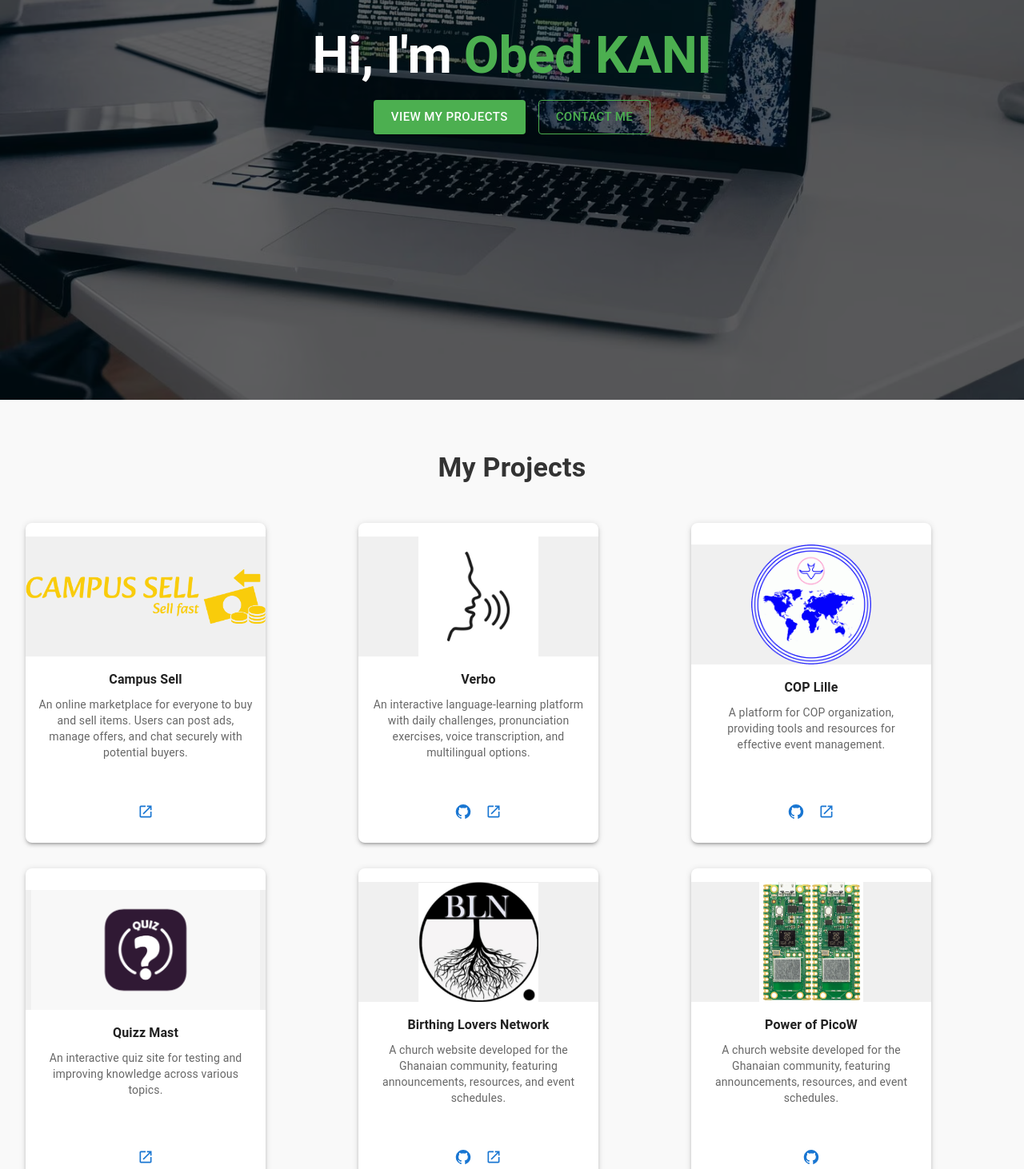
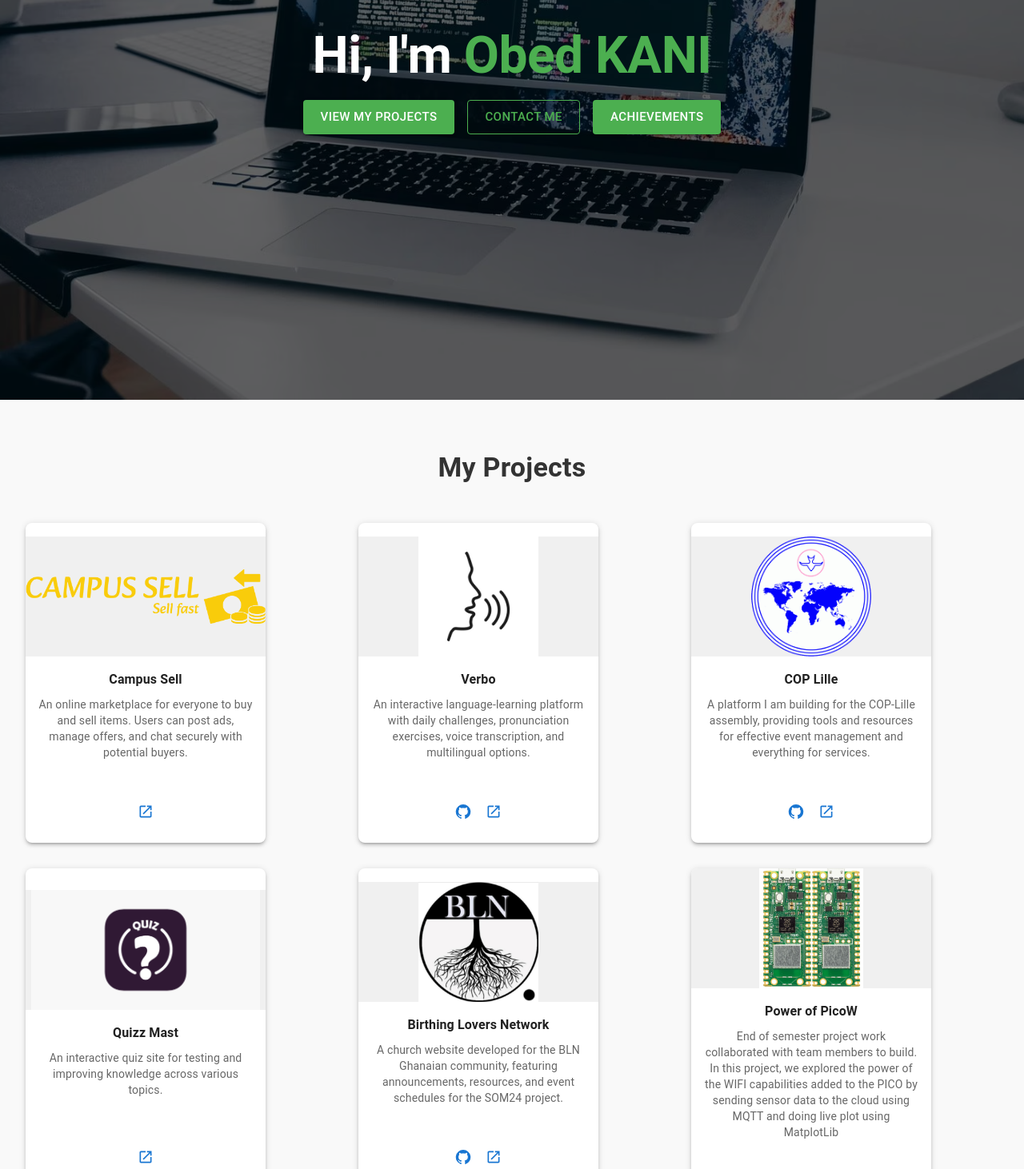
Before and after one commit to kaniobed28/my_portifolio, a React (Create React App) app: page / in a window 1280 px wide. Shown: the part 300-1762 px from the top of the page at 80% size. Built offline with nearby package versions, Linux system fonts and the light colour scheme.

Commit message:
small animation added

```diff
--- a/package.json
+++ b/package.json
@@ -13,6 +13,7 @@
     "framer-motion": "^11.11.17",
     "react": "^18.3.1",
     "react-dom": "^18.3.1",
+    "react-intersection-observer": "^9.13.1",
     "react-scripts": "5.0.1",
     "web-vitals": "^2.1.4"
   },
--- a/src/AchievementAndCert/views/AchievementAndCert.jsx
+++ b/src/AchievementAndCert/views/AchievementAndCert.jsx
@@ -12,6 +12,7 @@ import {
   DialogContent,
   DialogActions,
 } from '@mui/material';
+import { motion } from 'framer-motion';
 import PropTypes from 'prop-types';
 
 // AchievementCard Component for individual achievement/certificate
@@ -23,6 +24,12 @@ const AchievementCard = ({ title, description, year, image }) => {
 
   return (
     <>
+      <motion.div
+        initial={{ opacity: 0, y: 50 }}
+        whileInView={{ opacity: 1, y: 0 }}
+        viewport={{ once: false }}
+        transition={{ duration: 0.6 }}
+      >
         <Card
           sx={{
             borderRadius: 2,
@@ -102,6 +109,7 @@ const AchievementCard = ({ title, description, year, image }) => {
             </Button>
           </Box>
         </Card>
+      </motion.div>
 
       {/* Full-Screen Dialog */}
       <Dialog fullScreen open={open} onClose={handleClose}>
--- a/src/App.js
+++ b/src/App.js
@@ -8,6 +8,7 @@ import AchievementsAndCertificates from './AchievementAndCert/views/AchievementA
 function App() {
   const myWorksRef = useRef(null);
   const contactMeRef = useRef(null);
+  const achievementsRef = useRef(null);
 
   const scrollToSection = (ref) => {
     ref.current?.scrollIntoView({ behavior: 'smooth' });
@@ -18,11 +19,14 @@ function App() {
       <HomeBanner
         onMyWorksClick={() => scrollToSection(myWorksRef)}
         onContactMeClick={() => scrollToSection(contactMeRef)}
+        onAchievementsClick={() => scrollToSection(achievementsRef)}
       />
       <div ref={myWorksRef}>
         <MyWorks />
       </div>
-      <AchievementsAndCertificates></AchievementsAndCertificates>
+      <div ref={achievementsRef}>
+        <AchievementsAndCertificates />
+      </div>
       <div ref={contactMeRef}>
         <ContactMe />
       </div>
--- a/src/HomeBanner/views/HomeBanner.jsx
+++ b/src/HomeBanner/views/HomeBanner.jsx
@@ -1,8 +1,12 @@
 import React from 'react';
 import { Box, Typography, Button, Container, Stack } from '@mui/material';
 import { motion } from 'framer-motion';
+import { useInView } from 'react-intersection-observer';
 
-const HomeBanner = ({ onMyWorksClick, onContactMeClick }) => {
+const HomeBanner = ({ onMyWorksClick, onContactMeClick, onAchievementsClick }) => {
+  const { ref: titleRef, inView: titleInView } = useInView({ triggerOnce: false });
+  const { ref: buttonsRef, inView: buttonsInView } = useInView({ triggerOnce: false });
+
   return (
     <Box
       sx={{
@@ -41,19 +45,30 @@ const HomeBanner = ({ onMyWorksClick, onContactMeClick }) => {
       >
         {/* Title Animation */}
         <motion.div
+          ref={titleRef}
           initial={{ opacity: 0, y: -50 }}
-          animate={{ opacity: 1, y: 0 }}
+          animate={titleInView ? { opacity: 1, y: 0 } : { opacity: 0, y: -50 }}
           transition={{ duration: 1 }}
         >
           <Typography
             variant="h2"
-            sx={{ fontWeight: 'bold', mb: 2, fontSize: { xs: '2.5rem', md: '4rem' } }}
+            sx={{
+              fontWeight: 'bold',
+              mb: 2,
+              fontSize: { xs: '2.5rem', md: '4rem' },
+            }}
           >
             Hi, I'm <span style={{ color: '#4caf50' }}>Obed KANI</span>
           </Typography>
         </motion.div>
 
-        {/* Call-to-Action Buttons */}
+        {/* Call-to-Action Buttons Animation */}
+        <motion.div
+          ref={buttonsRef}
+          initial={{ opacity: 0, y: 50 }}
+          animate={buttonsInView ? { opacity: 1, y: 0 } : { opacity: 0, y: 50 }}
+          transition={{ duration: 1, delay: 0.5 }}
+        >
           <Stack
             direction={{ xs: 'column', sm: 'row' }}
             spacing={2}
@@ -62,7 +77,10 @@ const HomeBanner = ({ onMyWorksClick, onContactMeClick }) => {
             <Button
               variant="contained"
               size="large"
-            sx={{ backgroundColor: '#4caf50', ':hover': { backgroundColor: '#388e3c' } }}
+              sx={{
+                backgroundColor: '#4caf50',
+                ':hover': { backgroundColor: '#388e3c' },
+              }}
               onClick={onMyWorksClick}
             >
               View My Projects
@@ -79,7 +97,19 @@ const HomeBanner = ({ onMyWorksClick, onContactMeClick }) => {
             >
               Contact Me
             </Button>
+            <Button
+              variant="contained"
+              size="large"
+              sx={{
+                backgroundColor: '#4caf50',
+                ':hover': { backgroundColor: '#388e3c' },
+              }}
+              onClick={onAchievementsClick}
+            >
+              Achievements
+            </Button>
           </Stack>
+        </motion.div>
       </Container>
     </Box>
   );
--- a/src/Projects/views/Projects.jsx
+++ b/src/Projects/views/Projects.jsx
@@ -1,5 +1,6 @@
 import React from 'react';
 import { Box, Typography, Grid } from '@mui/material';
+import { motion } from 'framer-motion';
 import ProjectCard from './ProjectCard';
 
 const projects = [
@@ -12,13 +13,13 @@ const projects = [
   {
     title: 'Verbo',
     description: 'An interactive language-learning platform with daily challenges, pronunciation exercises, voice transcription, and multilingual options.',
-      image: 'images/verbo.jpg', // Replace with the actual image link
+    image: 'images/verbo.jpg',
     githubLink: 'https://github.com/kaniobed28/verbo/',
     liveLink: 'https://kaniobed28.github.io/',
   },
   {
     title: 'COP Lille',
-        description: 'A platform for COP organization, providing tools and resources for effective event management.',
+    description: 'A platform I am building for the COP-Lille assembly, providing tools and resources for effective event management and everything for services.',
     image: 'images/logo-cop (1).gif',
     githubLink: 'https://github.com/kaniobed28/cop-lille',
     liveLink: 'https://cop-lille.netlify.app/',
@@ -26,32 +27,29 @@ const projects = [
   {
     title: 'Quizz Mast',
     description: 'An interactive quiz site for testing and improving knowledge across various topics.',
-        image: 'images/quiz.png', // Replace with the actual image link
+    image: 'images/quiz.png',
     liveLink: 'https://quizz-mast.netlify.app/',
   },
   {
     title: 'Birthing Lovers Network',
-        description: 'A church website developed for the Ghanaian community, featuring announcements, resources, and event schedules.',
-        image: 'images/blnlogo.jpg', // Replace with the actual image link
+    description: 'A church website developed for the BLN Ghanaian community, featuring announcements, resources, and event schedules for the SOM24 project.',
+    image: 'images/blnlogo.jpg',
     liveLink: 'https://birthingloversnetwork.github.io/',
     githubLink: 'https://github.com/kaniobed28/BLN-website',
   },
   {
     title: 'Power of PicoW',
-        description: 'A church website developed for the Ghanaian community, featuring announcements, resources, and event schedules.',
-        image: 'images/picow.jpg', // Replace with the actual image link
-        // liveLink: 'https://birthingloversnetwork.github.io/',
+    description: 'End of semester project work collaborated with team members to build. In this project, we explored the power of the WIFI capabilities added to the PICO by sending sensor data to the cloud using MQTT and doing live plot using MatplotLib',
+    image: 'images/picow.jpg',
     githubLink: 'https://github.com/kaniobed28/pico_w_project_work',
   },
   {
     title: 'Read It',
     description: 'A desktop application that gives users the ability to read text to audio and control the speed of audio and the number of times it should repeat. It is currently supporting only English and French.',
     image: 'images/readit.png',
-        // liveLink: 'https://birthingloversnetwork.github.io/',
     githubLink: 'https://github.com/kaniobed28/read_it_desktop_version',
   },
 ];
-
 
 const MyWorks = () => (
   <Box sx={{ py: 8, px: 4, backgroundColor: '#f9f9f9' }}>
@@ -69,7 +67,14 @@ const MyWorks = () => (
     <Grid container spacing={4}>
       {projects.map((project, index) => (
         <Grid item xs={12} sm={6} md={4} key={index}>
+          <motion.div
+            initial={{ opacity: 0, y: 50 }}
+            whileInView={{ opacity: 1, y: 0 }}
+            viewport={{ once: false }}
+            transition={{ duration: 0.5, delay: index * 0.1 }}
+          >
             <ProjectCard project={project} />
+          </motion.div>
         </Grid>
       ))}
     </Grid>
```
Also changed, not shown: src/ContactMe/views/ContactMe.jsx (+102 -12 lines), 1 other file (tests, documents, lock files or other folders). Lines whose indentation alone changed are shown as unchanged.
